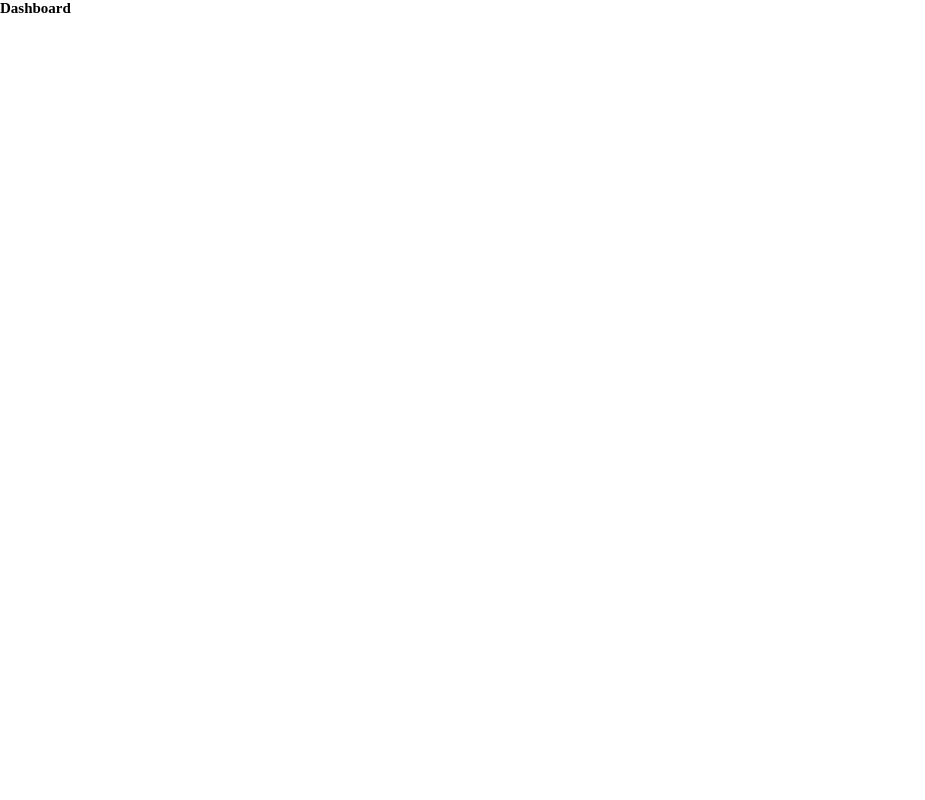
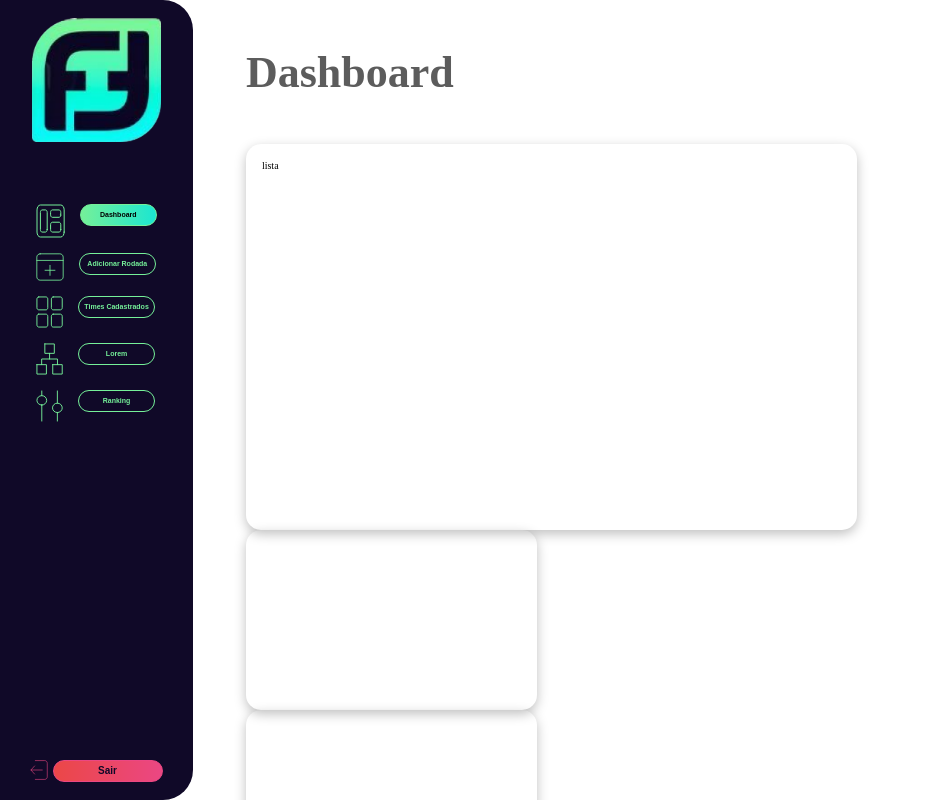
Before and after one commit to estartandodevs-course/Escala-as-Mina, a React (Create React App) app: page / in a window 1280 px wide. Shown: the top 800 px of the page, without its empty margins (0-925 px from the left). Built offline with nearby package versions, Linux system fonts and the light colour scheme.

Commit message:
grid area doesn't work and i don't know why

```diff
--- a/src/App.jsx
+++ b/src/App.jsx
@@ -1,7 +1,8 @@
-import { ThemeProvider } from 'styled-components';
-import { theme } from './styles';
-import { BrowserRouter as Router, Switch, Route } from 'react-router-dom';
-import { Login, Dashboard, Rodadas, Jogadoras, Times, Ranking } from './pages';
+import { ThemeProvider } from "styled-components";
+import { theme } from "./styles";
+import { BrowserRouter as Router, Switch, Route } from "react-router-dom";
+import { Login, Dashboard, Rodadas, Jogadoras, Times, Ranking } from "./pages";
+import { Layout } from "./components";
 
 function App() {
   return (
@@ -12,6 +13,7 @@ function App() {
             <Login />
           </Route>
 
+          <Layout>
             <Route path="/rodadas">
               <Rodadas />
             </Route>
@@ -31,6 +33,7 @@ function App() {
             <Route path="/ranking">
               <Ranking />
             </Route>
+          </Layout>
         </Switch>
       </Router>
     </ThemeProvider>
--- a/src/components/Button/styledButton.jsx
+++ b/src/components/Button/styledButton.jsx
@@ -14,6 +14,9 @@ const RectangularButton = styled(BaseButton)`
   width: ${({ styling }) => styling.width};
   height: ${({ styling }) => styling.height};
 
+  &:focus {
+    outline: none;
+  }
   ${(props) =>
     props.type === "solid" //this ternary deals with solid/outlined types
       ? css`
@@ -33,6 +36,7 @@ const RectangularButton = styled(BaseButton)`
             ${props.styling.variation === "alert"
               ? "background-image"
               : "background-color"}: ${props.styling.hoverBackground};
+            color: ${(props) => props.theme.pallete.gray.black};
           }
         `};
 `;
--- a/src/components/Card/index.jsx
+++ b/src/components/Card/index.jsx
@@ -1,9 +1,13 @@
-import { StyledCard } from './styledCard';
+import { StyledCard } from "./styledCard";
 
 //props.size can be small, normal or large | Default = Small
 
 export const Card = (props) => {
-  const { children, size = 'small' } = props;
+  const { children, size = "small", ...restProps } = props;
 
-  return <StyledCard size={size}>{children}</StyledCard>;
+  return (
+    <StyledCard size={size} {...restProps}>
+      {children}
+    </StyledCard>
+  );
 };
--- a/src/components/Layout/StyledLayout.jsx
+++ b/src/components/Layout/StyledLayout.jsx
@@ -1,5 +1,6 @@
 import { NavLink as NavLinkRouter } from "react-router-dom";
 import styled from "styled-components";
+import { getV } from "../../styles";
 
 const NavLink = styled(NavLinkRouter)`
   display: flex;
@@ -8,12 +9,12 @@ const NavLink = styled(NavLinkRouter)`
   margin-bottom: 15px;
   text-decoration: none;
 
-    @media(max-width: 1400px){
+  @media (max-width: 1400px) {
     margin-left: 25px;
     margin-right: 25px;
   }
   button {
-        color: ${props => props.theme.pallete.secondary.main};
+    color: ${(props) => props.theme.pallete.secondary.main};
     font-style: normal;
     font-weight: 900;
     font-size: 12px;
@@ -21,35 +22,35 @@ const NavLink = styled(NavLinkRouter)`
     align-items: center;
     text-align: center;
 
-        @media(max-width: 1400px){
+    @media (max-width: 1400px) {
       width: 77px;
       height: 22px;
       font-size: 7px;
       margin-right: auto;
     }
 
-        @media(max-width: 800px){
+    @media (max-width: 800px) {
       display: none;
     }
   }
 
   img {
     margin-right: 15px;
-        @media(max-width: 800px){
+    @media (max-width: 800px) {
       align-item: center;
       margin: auto;
     }
   }
 
   &.actived button {
-        background-image: ${props => props.theme.pallete.gradient.main};
+    background-image: ${(props) => props.theme.pallete.gradient.main};
     color: black;
   }
   &.actived svg {
     fill: green;
-        stroke: ${props => props.theme.pallete.gray.black};
+    stroke: ${(props) => props.theme.pallete.gray.black};
   }
-`
+`;
 // Styled a div que contem o button e o icon.
 
 const ContainerLogo = styled.div`
@@ -59,13 +60,13 @@ const ContainerLogo = styled.div`
     margin-top: 18px;
     margin-bottom: 60px;
 
-            @media(max-width: 1400px){
+    @media (max-width: 1400px) {
       width: 129px;
       height: 124px;
       margin-top: 18px;
     }
 
-            @media(max-width: 800px){
+    @media (max-width: 800px) {
       width: 39px;
       height: 34px;
       margin-top: 18px;
@@ -73,7 +74,7 @@ const ContainerLogo = styled.div`
       margin-right: auto;
     }
   }
- `
+`;
 // Esse Container recebe a logo do DFF.
 
 const ExitContainer = styled(NavLinkRouter)`
@@ -83,12 +84,12 @@ const ContainerLogo = styled.div`
   margin-bottom: 32px;
   text-decoration: none;
 
-    @media(max-width: 1400px){
+  @media (max-width: 1400px) {
     margin: auto;
   }
 
   button {
-        color: ${props => props.theme.pallete.alert.main};
+    color: ${(props) => props.theme.pallete.alert.main};
     font-style: normal;
     font-weight: 900;
     font-size: 12px;
@@ -97,20 +98,20 @@ const ContainerLogo = styled.div`
     align-items: center;
     text-align: center;
 
-        @media(max-width: 1400px){
+    @media (max-width: 1400px) {
       width: 110px;
       height: 22px;
       font-size: 10px;
     }
 
-        @media(max-width: 800px){
+    @media (max-width: 800px) {
       display: none;
     }
   }
   img {
     margin-right: 15px;
 
-        @media(max-width: 1400px){
+    @media (max-width: 1400px) {
       margin-right: 5px;
       width: 17.55px;
       height: 20.08px;
@@ -118,18 +119,17 @@ const ContainerLogo = styled.div`
   }
 
   &.actived button {
-        background-image: ${props => props.theme.pallete.gradient.alert};
-        color: ${props => props.theme.pallete.gray.black};
+    background-image: ${(props) => props.theme.pallete.gradient.alert};
+    color: ${(props) => props.theme.pallete.gray.black};
   }
-`
+`;
 // esse styled é a div que contem o botão e o icon de "Sair"
-
 
 const ContainerLayout = styled.div`
   display: flex;
   flex-direction: row;
   height: 100%;
- `
+`;
 
 // esse styled é a div que vai englobar todo o Sidebar e o conteúdo da página da page (PageContents)
 
@@ -142,15 +142,22 @@ const ContainerNav = styled.div`
     margin-top: auto;
     margin-bottom: 18px;
   }
-`
+`;
 
 // esse styled a div que contém todos os botões (NavLink e ExitContainer) que vão receber o router.
 const PageContents = styled.main`
   display: flex;
   height: 100%;
   width: 100%;
-`
+  padding: ${getV("60px", "h")} ${getV("60px", "w")};
+`;
 // esse styled contém todos os conteúdos da página.
 
-
-export { NavLink, ContainerLayout, ContainerLogo, PageContents, ContainerNav, ExitContainer}
+export {
+  NavLink,
+  ContainerLayout,
+  ContainerLogo,
+  PageContents,
+  ContainerNav,
+  ExitContainer,
+};
--- a/src/components/Layout/index.jsx
+++ b/src/components/Layout/index.jsx
@@ -1,5 +1,4 @@
-import { Sidebar } from "../Sidebar";
-import { Button } from "../Button";
+import { Sidebar, Button } from "../";
 import imgLogo from "../../assets/images/Logo.png";
 import Dashboard from "../../assets/icons/DashboardItem.svg";
 import AdicionarRodada from "../../assets/icons/AdicionarSumula.svg";
@@ -7,10 +6,15 @@ import AvaliarTimesUsuarios from "../../assets/icons/AvaliarTimesUsuarios.svg";
 import TimesCadastrados from "../../assets/icons/AvaliarJogadoras.svg";
 import RankingIcon from "../../assets/icons/Group.svg";
 import ExitIcon from "../../assets/icons/Exit.svg";
-import {NavLink, ContainerLayout, ContainerLogo, PageContents, ContainerNav, ExitContainer} from "./StyledLayout";
-import 'fontsource-roboto/latin.css';
-
-
+import {
+  NavLink,
+  ContainerLayout,
+  ContainerLogo,
+  PageContents,
+  ContainerNav,
+  ExitContainer,
+} from "./StyledLayout";
+import "fontsource-roboto/latin.css";
 
 const navItems = [
   {
@@ -43,37 +47,40 @@ const navItems = [
     to: "/ranking",
     alt: "Ranking Dashboard",
   },
- ]
-
+];
 
 export const Layout = (props) => {
   const { children } = props;
   return (
     <ContainerLayout>
-            <Sidebar variation="left" >
+      <Sidebar variation="left">
         <ContainerLogo>
-                    <img src={imgLogo} alt="Logo DFF"/>
+          <img src={imgLogo} alt="Logo DFF" />
         </ContainerLogo>
         <ContainerNav>
           {navItems.map((item, index, array) => {
             return (
-                            <NavLink to={item.to} activeClassName="actived">
+              <NavLink exact to={item.to} activeClassName="actived">
                 <img src={item.src} alt={item.alt} />
-                                <Button type="oulined" variation={index === array.lenght-1 ? "alert" : "secondary"} size="small">{item.text}</Button>
+                <Button
+                  type="oulined"
+                  variation={index === array.lenght - 1 ? "alert" : "secondary"}
+                  size="small"
+                >
+                  {item.text}
+                </Button>
               </NavLink>
-                        )
-                        })
-                    }
+            );
+          })}
           <ExitContainer to="/" activeClassName="actived">
-                            <img src={ExitIcon} alt=""/>
-                            <Button type="outlined" variation="alert" size="small">Sair</Button>
+            <img src={ExitIcon} alt="" />
+            <Button type="outlined" variation="alert" size="small">
+              Sair
+            </Button>
           </ExitContainer>
         </ContainerNav>
       </Sidebar>
-            <PageContents>
-                { children }
-            </PageContents>
+      <PageContents>{children}</PageContents>
     </ContainerLayout>
-    )
-
-}
+  );
+};
--- a/src/components/index.js
+++ b/src/components/index.js
@@ -4,5 +4,6 @@ import {Card} from './Card';
 import {ListItem} from './ListItem';
 import {Input, InputPlayer, InputSearch} from './Input';
 import {Typography} from './Typography'
+import {Layout} from './Layout';
 
-export {Sidebar, Button, Card, ListItem, Input, InputPlayer, InputSearch, Typography}
+export {Sidebar, Button, Card, ListItem, Input, InputPlayer, InputSearch, Typography, Layout}
--- a/src/mocks/index.js
+++ b/src/mocks/index.js
@@ -1 +1,33 @@
 //colocar os mocks aqui
+
+export const partidas = [ //28 items
+    ["90%", "Marilia", "4 x 5", "Flamengo", "33%"],
+    ["55%", "Corinthians futebol clube", "0 x 6", "Osasco união de futebol feminino", "100%"],
+    ["0%", "Marilia", "1 x 3", "Diadema FC", "61%"],
+    ["12%", "Marilia", "4 x 5", "Flamengo", "33%"],
+    ["90%", "Marilia", "4 x 5", "Flamengo", "33%"],
+    ["55%", "Corinthians futebol clube", "0 x 6", "Osasco união de futebol feminino", "100%"],
+    ["0%", "Marilia", "1 x 3", "Diadema FC", "61%"],
+    ["90%", "Marilia", "4 x 5", "Flamengo", "33%"],
+    ["90%", "Marilia", "4 x 5", "Flamengo", "33%"],
+    ["90%", "Marilia", "4 x 5", "Flamengo", "33%"],
+    ["55%", "Corinthians futebol clube", "0 x 6", "Osasco união de futebol feminino", "100%"],
+    ["0%", "Marilia", "1 x 3", "Diadema FC", "61%"],
+    ["90%", "Marilia", "4 x 5", "Flamengo", "33%"],
+    ["90%", "Marilia", "4 x 5", "Flamengo", "33%"],
+    ["90%", "Marilia", "4 x 5", "Flamengo", "33%"],
+    ["55%", "Corinthians futebol clube", "0 x 6", "Osasco união de futebol feminino", "100%"],
+    ["0%", "Marilia", "1 x 3", "Diadema FC", "61%"],
+    ["90%", "Marilia", "4 x 5", "Flamengo", "33%"],
+    ["90%", "Marilia", "4 x 5", "Flamengo", "33%"],
+    ["90%", "Marilia", "4 x 5", "Flamengo", "33%"],
+    ["90%", "Marilia", "4 x 5", "Flamengo", "33%"],
+    ["55%", "Corinthians futebol clube", "0 x 6", "Osasco união de futebol feminino", "100%"],
+    ["0%", "Marilia", "1 x 3", "Diadema FC", "61%"],
+    ["90%", "Marilia", "4 x 5", "Flamengo", "33%"],
+    ["90%", "Marilia", "4 x 5", "Flamengo", "33%"],
+    ["90%", "Marilia", "4 x 5", "Flamengo", "33%"],
+    ["55%", "Corinthians futebol clube", "0 x 6", "Osasco união de futebol feminino", "100%"],
+    ["0%", "Marilia", "1 x 3", "Diadema FC", "61%"],
+    ["90%", "Marilia", "4 x 5", "Flamengo", "33%"]
+]
--- /dev/null
+++ b/src/pages/dashboard/index.jsx
@@ -0,0 +1,57 @@
+import { Card, ListItem, Typography } from "../../components";
+import { partidas } from "../../mocks";
+import styled from "styled-components";
+import { getV } from "../../styles";
+
+const Header = styled.header`
+  max-height: 200px;
+  height: ${getV("124px", "h")};
+`;
+const GridWrapper = styled.div`
+  grid-template-areas: "a a b" "a a c" "d e f";
+  gap: 10px;
+  width: 100%;
+`;
+const GlobalWrapper = styled.div`
+  width: 100%;
+`;
+function divideList(sortedList, division, numberPerDivision = 8) {
+  //   const totalDivisions = Math.ceil(sortedList.lenght / numberPerDivision);
+  const stopIndex = numberPerDivision * (division + 1) - 1;
+  const startIndex = numberPerDivision * division - 1;
+  return sortedList.slice(startIndex, stopIndex);
+}
+
+export const Dashboard = (props) => {
+  return (
+    <GlobalWrapper>
+      <Header>
+        <Typography
+          color={(props) => props.theme.pallete.gray.thirdGray}
+          size="44px"
+          weight="bold"
+          type="h1"
+        >
+          Dashboard
+        </Typography>
+      </Header>
+      <GridWrapper>
+        <Card size="normal" area="a">
+          <ul>
+            lista
+            {/* {partidas.map((item) => {
+              return <ListItem>{item}</ListItem>;
+            })} */}
+          </ul>
+        </Card>
+        <Card area="b">
+          <Typography type="span">test</Typography>
+        </Card>
+        <Card area="c"></Card>
+        <Card area="d"></Card>
+        <Card area="e"></Card>
+        <Card area="f"></Card>
+      </GridWrapper>
+    </GlobalWrapper>
+  );
+};
--- a/src/pages/index.jsx
+++ b/src/pages/index.jsx
@@ -1,9 +1,9 @@
+import { Dashboard } from "./dashboard";
+
 function Login() {
   return <h2>Login</h2>;
 }
-function Dashboard() {
-  return <h2>Dashboard</h2>;
-}
+
 function Rodadas() {
   return <h2>Rodadas</h2>;
 }
```
Also changed, not shown: src/components/Card/styledCard.jsx (+6 -3 lines), src/styles/index.jsx (+15 -1 lines). Lines whose indentation alone changed are shown as unchanged.
